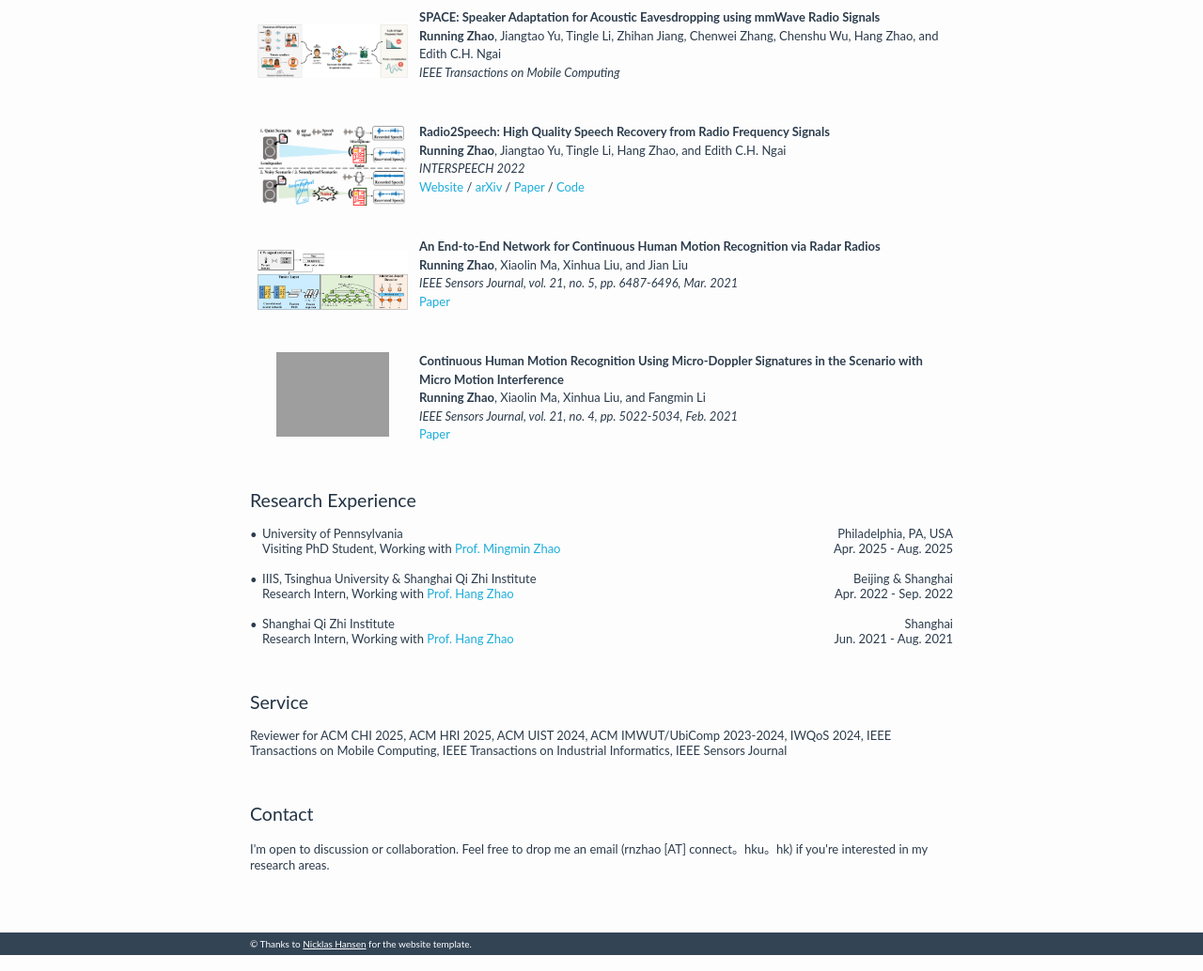
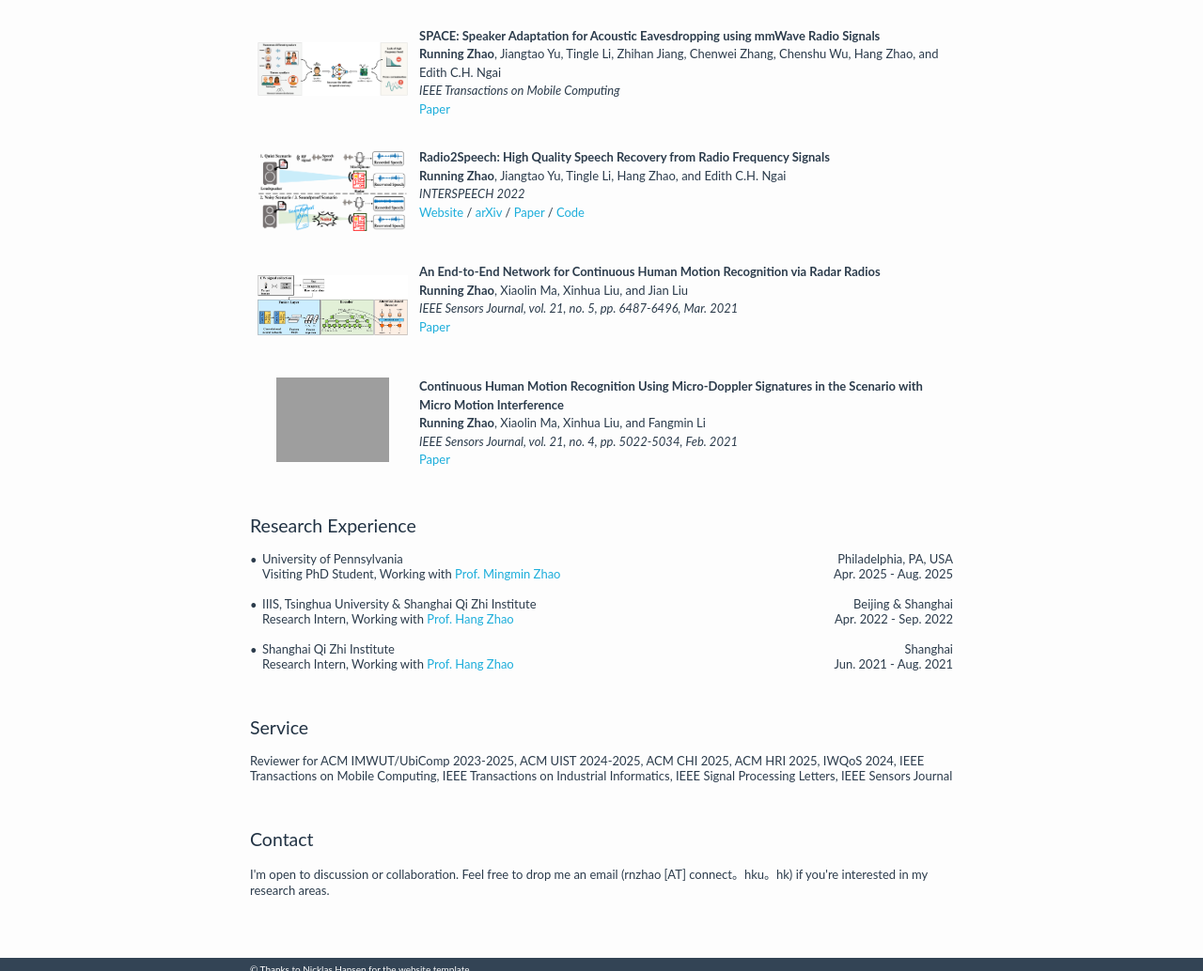
Before and after one commit to ZhaoRunning/ZhaoRunning.github.io, a plain HTML site: page index.html in a window 1280 px wide. Shown: the part 1038-2072 px from the top of the page at 94% size. Drawn offline with Linux system fonts and the light colour scheme; grey boxes are pictures that could not be loaded.

Commit message:
uist2025_tmc

```diff
--- a/index.html
+++ b/index.html
@@ -71,6 +71,7 @@
                             <span class="bold">NoteIt: A System Converting Instructional Videos to Interactable Notes Through Multimodal Video Understanding</span><br/>
                             <span class="bold">Running Zhao</span>, Zhihan Jiang, Xinchen Zhang, Chirui Chang, Handi Chen, Weipeng Deng, Luyao Jin, Xiaojuan Qi, Xun Qian, and Edith C.H. Ngai<br/>
                             <span class="italic">ACM Symposium on User Interface Software and Technology (UIST 2025)</span><br/>
+                            <a class="btn" href="https://zhaorunning.github.io/NoteIt/">Website</a> / <a class="btn btn-red" href="https://arxiv.org/pdf/2508.14395">arXiv</a> / <a class="btn btn-red" href="">Paper</a>
                         </div>
                     </div>
 
@@ -110,6 +111,7 @@
                             <span class="bold">SPACE: Speaker Adaptation for Acoustic Eavesdropping using mmWave Radio Signals</span><br/>
                             <span class="bold">Running Zhao</span>, Jiangtao Yu, Tingle Li, Zhihan Jiang, Chenwei Zhang, Chenshu Wu, Hang Zhao, and Edith C.H. Ngai<br/>
                             <span class="italic">IEEE Transactions on Mobile Computing</span><br/>
+                            <a class="btn" href="https://ieeexplore.ieee.org/abstract/document/11123722">Paper</a>
                         </div>
                     </div>
 
@@ -152,6 +154,7 @@
                             <span class="bold">NoteIt: A System Converting Instructional Videos to Interactable Notes Through Multimodal Video Understanding</span><br/>
                             <span class="bold">Running Zhao</span>, Zhihan Jiang, Xinchen Zhang, Chirui Chang, Handi Chen, Weipeng Deng, Luyao Jin, Xiaojuan Qi, Xun Qian, and Edith C.H. Ngai<br/>
                             <span class="italic">ACM Symposium on User Interface Software and Technology (UIST 2025)</span><br/>
+                            <a class="btn" href="https://zhaorunning.github.io/NoteIt/">Website</a> / <a class="btn btn-red" href="https://arxiv.org/pdf/2508.14395">arXiv</a> / <a class="btn btn-red" href="">Paper</a>
                         </div>
                     </div>
 
@@ -223,6 +226,7 @@
                             <span class="bold">SPACE: Speaker Adaptation for Acoustic Eavesdropping using mmWave Radio Signals</span><br/>
                             <span class="bold">Running Zhao</span>, Jiangtao Yu, Tingle Li, Zhihan Jiang, Chenwei Zhang, Chenshu Wu, Hang Zhao, and Edith C.H. Ngai<br/>
                             <span class="italic">IEEE Transactions on Mobile Computing</span><br/>
+                            <a class="btn" href="https://ieeexplore.ieee.org/abstract/document/11123722">Paper</a>
                         </div>
                     </div>
 
@@ -348,7 +352,7 @@
 
     <div class="noselect">
         <h2>Service</h2>
-        Reviewer for ACM CHI 2025, ACM HRI 2025, ACM UIST 2024, ACM IMWUT/UbiComp 2023-2024, IWQoS 2024, IEEE Transactions on Mobile Computing, IEEE Transactions on Industrial Informatics, IEEE Sensors Journal
+        Reviewer for ACM IMWUT/UbiComp 2023-2025, ACM UIST 2024-2025, ACM CHI 2025, ACM HRI 2025, IWQoS 2024, IEEE Transactions on Mobile Computing, IEEE Transactions on Industrial Informatics, IEEE Signal Processing Letters, IEEE Sensors Journal
     </div>
 
     <div class="noselect">
```
